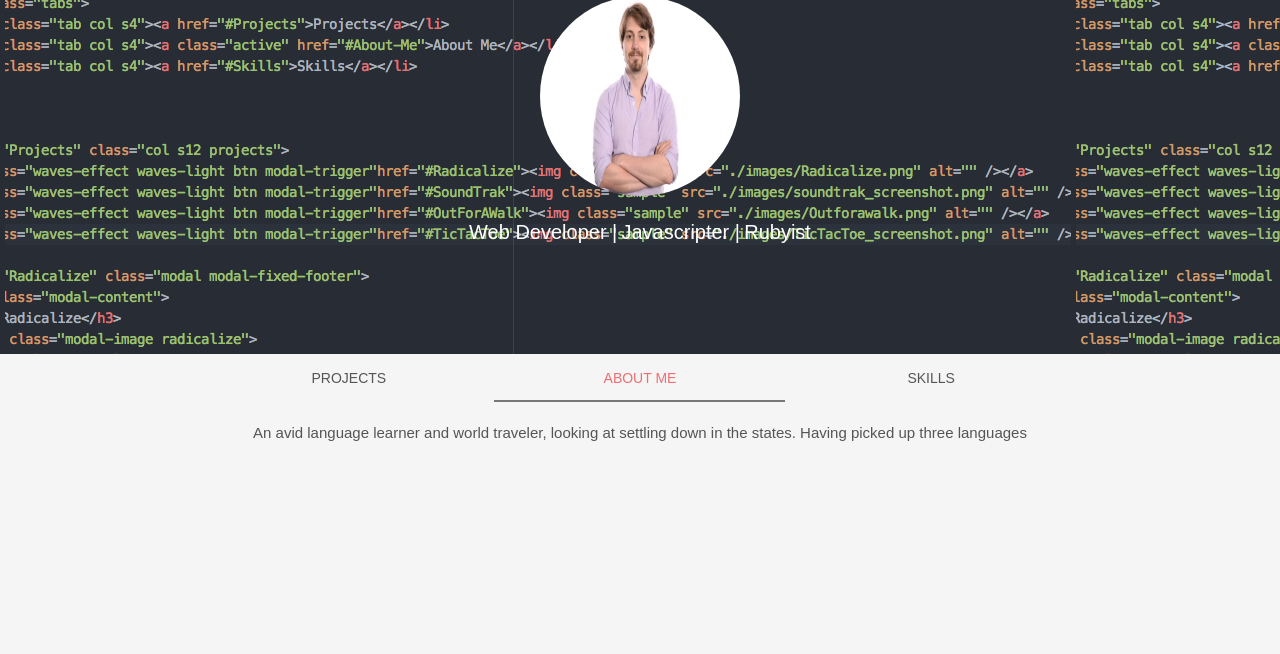
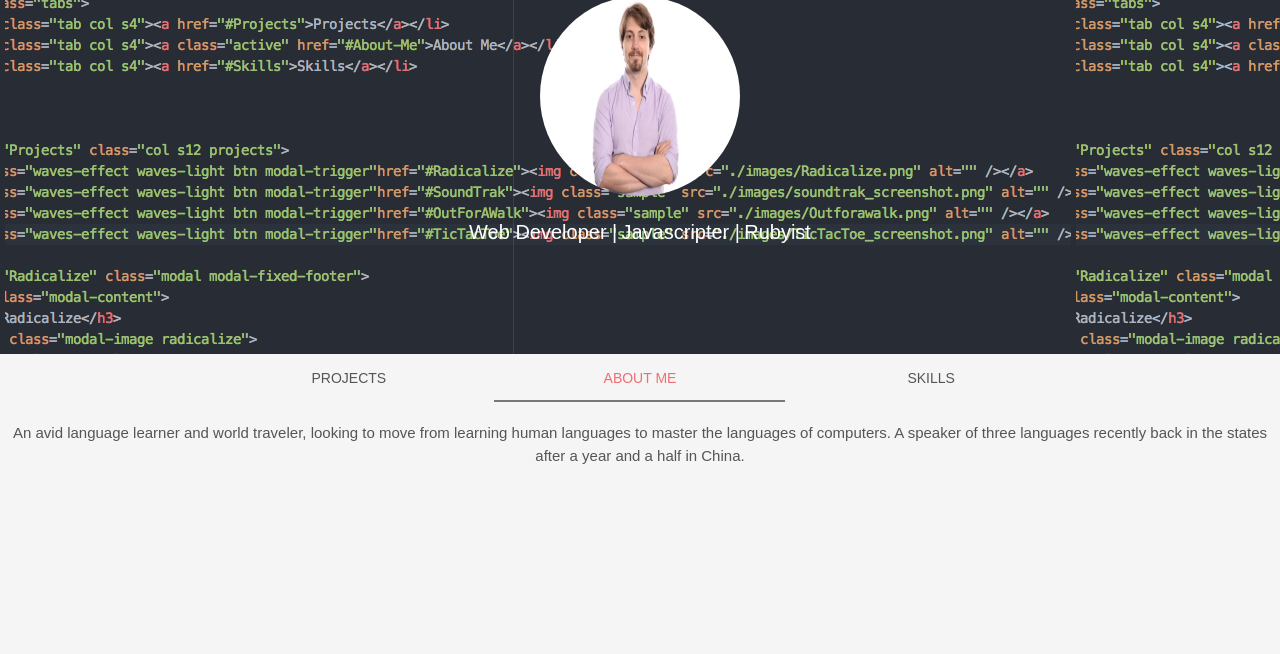
Before and after one commit to cmahaffey/nilocy.github.io, a plain HTML site: page index.html in a window 1280 px wide. Shown: the part 70-724 px from the top of the page. Drawn offline with nearby package versions, Linux system fonts and the light colour scheme.

Commit message:
some brief descriptive changes

```diff
--- a/index.html
+++ b/index.html
@@ -164,7 +164,7 @@
           </div>
         </div>
         <div id="About-Me" class="col s12">
-          An avid language learner and world traveler, looking at settling down in the states. Having picked up three languages
+          An avid language learner and world traveler, looking to move from learning human languages to master the languages of computers. A speaker of three languages recently back in the states after a year and a half in China.
         </div>
         <div id="Skills" class="col s12">
           <div class="row">
```
Also changed, not shown: javascripts/jQuery.js (deleted), javascripts/scripts.css (deleted).
